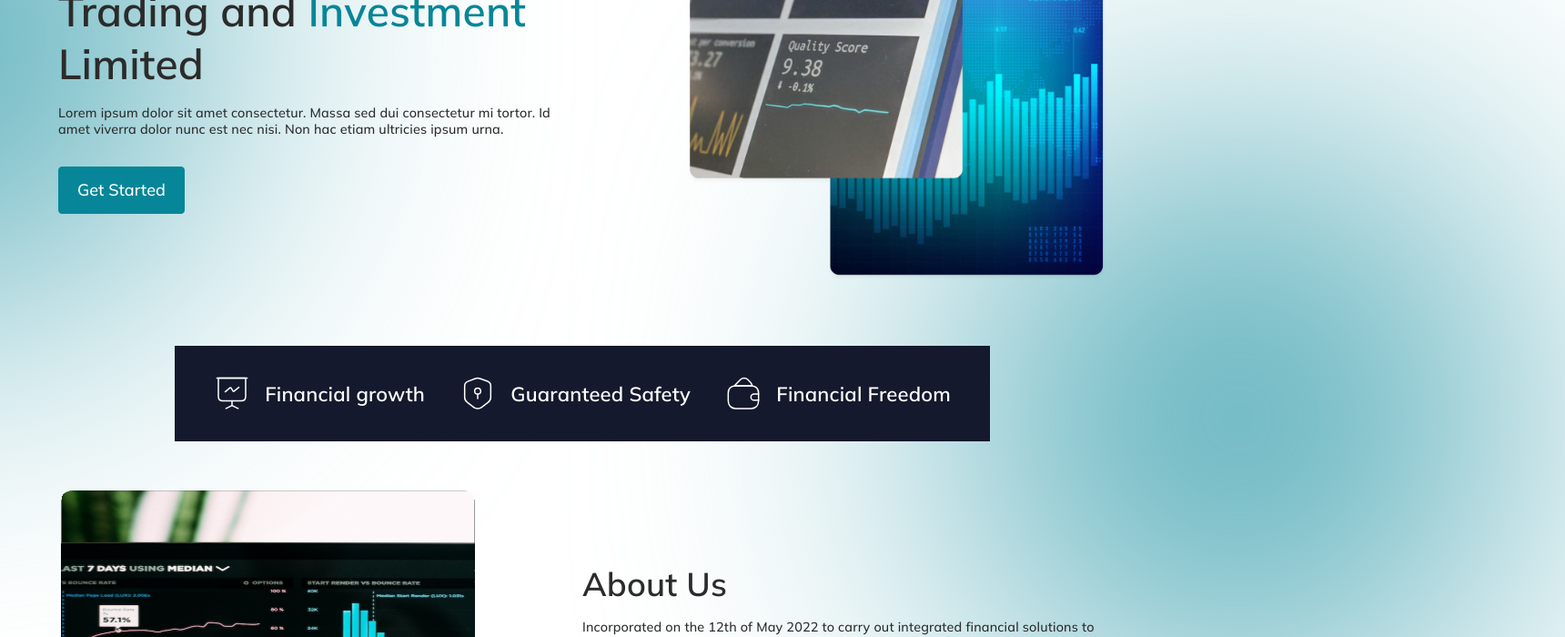
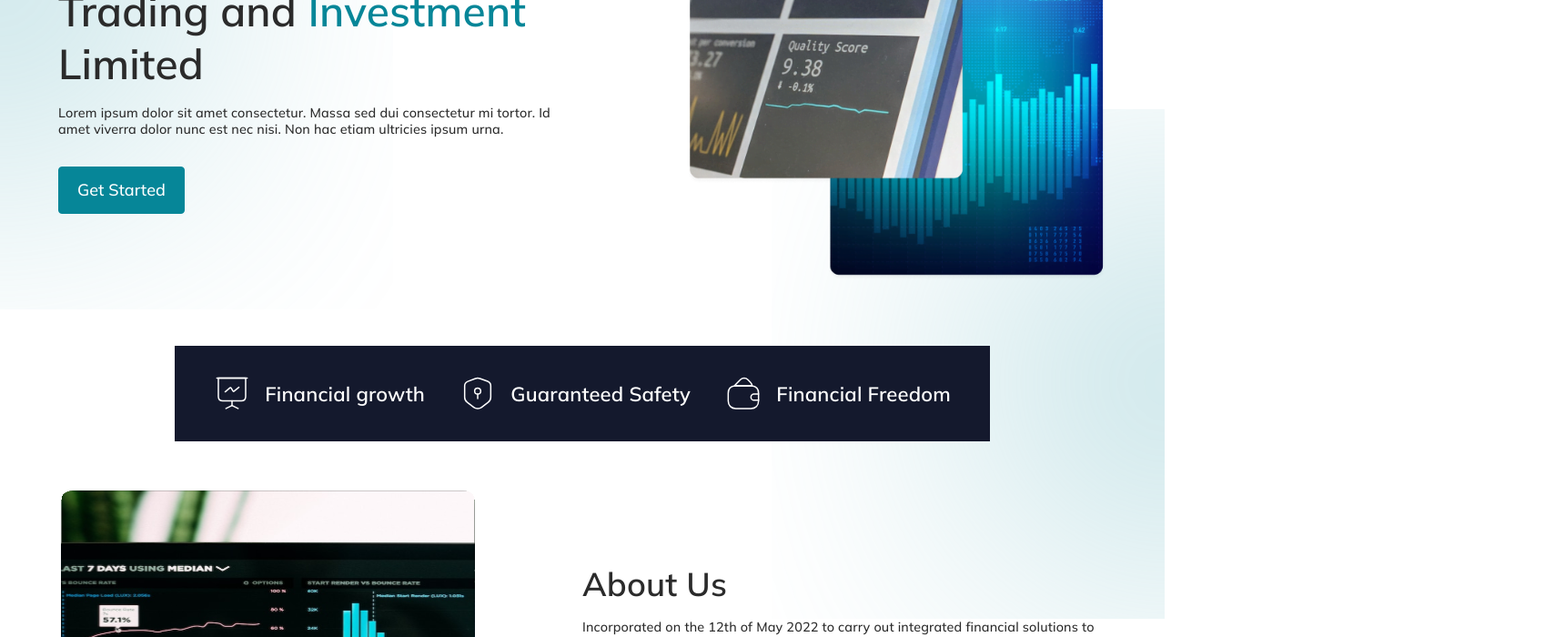
Before and after one commit to Lassaco-org/LTIL, an Angular app: page /#/ in a window 1280 px wide. Shown: the part 300-1000 px from the top of the page at 91% size, 1720 px wide, since content can reach past the window. Built offline with nearby package versions, Linux system fonts and the light colour scheme.

Commit message:
Bubbles mod

```diff
--- a/src/app/default/components/home/home-hero/home-hero.component.html
+++ b/src/app/default/components/home/home-hero/home-hero.component.html
@@ -1,7 +1,11 @@
 <!-- Hero -->
 <section class="hero">
-  <div class="bubble left"></div>
-  <div class="bubble right"></div>
+  <div class="bubble-container">
+    <div class="bubble left"></div>
+  </div>
+  <div class="bubble-container">
+    <div class="bubble right"></div>
+  </div>
   <div class="container lt_flex_content">
     <div class="lt_flex_details">
       <h1 class="lt_flex_details_title">
--- a/src/app/default/components/home/home-hero/home-hero.component.scss
+++ b/src/app/default/components/home/home-hero/home-hero.component.scss
@@ -9,14 +9,6 @@
   @media only screen and (max-width: 745px) {
     padding: 5% 0;
     min-height: 100vh;
-
-    &::after {
-      position: absolute;
-      content: url('../../../../../assets/img/Ellipse1.svg');
-      bottom: 60px;
-      left: 0;
-      z-index: -1;
-    }
   }
 
 
--- a/src/app/default/components/home/home-services/home-services.component.html
+++ b/src/app/default/components/home/home-services/home-services.component.html
@@ -1,5 +1,7 @@
 <section class="sect">
-  <div class="bubble right"></div>
+  <div class="bubble-container">
+    <div class="bubble right"></div>
+  </div>
   <div class="container lt_flex_content">
     <div class="lt_flex_details">
       <h2 class="lt_flex_details_title">
--- a/src/app/default/components/home/home-team/home-team.component.html
+++ b/src/app/default/components/home/home-team/home-team.component.html
@@ -1,5 +1,7 @@
 <section>
-  <div class="bubble left"></div>
+  <div class="bubble-container">
+    <div class="bubble left"></div>
+  </div>
   <div class="container sect_header">
     <h2>Meet Our Directors</h2>
   </div>
--- a/src/styles.scss
+++ b/src/styles.scss
@@ -336,34 +336,54 @@ section:has(.bubble) {
   // overflow: hidden;
 }
 
+.bubble-container {
+  width: 54vh;
+  height: 100vh;
+
+  position: absolute;
+  overflow: hidden;
+
+  &:has(.left) {
+    left: 0;
+  }
+
+  &:has(.right) {
+    right: 0;
+    bottom: -25%;
+  }
+
+  @media only screen and (min-width: 768px) {
+    height: 70vh;
+
+    &:has(.right) {
+      bottom: -50%;
+    }
+  }
+}
+
 .bubble {
-  width: 30vh;
-  height: 30vh;
+  width: 20vh;
+  height: 13vh;
   border-radius: 50%;
 
   position: absolute;
   z-index: -1;
 
+  top: 50%;
+  transform: translateY(-50%);
+
   &.left {
-    left: -50%;
+    left: -25%;
+    transform: translateY(-100%);
   }
 
   &.right {
-    right: -50%;
-    bottom: -50%;
+    right: -25%;
   }
 
   @media only screen and (min-width: 768px) {
-    width: 60vh;
-    height: 60vh;
-
-    &.left {
-      left: -25%;
-    }
-
-    &.right {
-      right: -25%;
-    }
+    width: 26vh;
+    height: 26vh;
   }
 }
 
```
